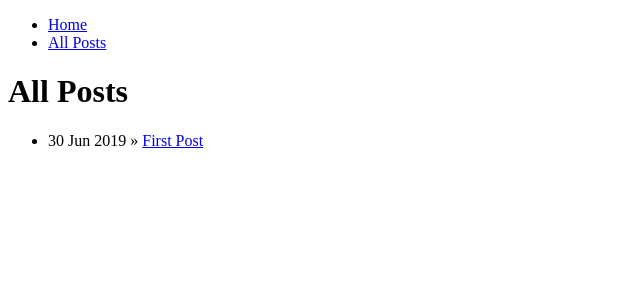
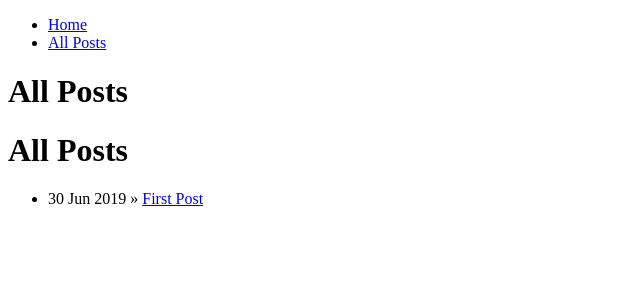
Before and after one commit to overheardonearth/overheardonearth.github.io, a Jekyll site: the page built from all-posts.html, in a window 1280 px wide. Shown: the top 300 px of the page, without its empty margins (0-640 px from the left). Built offline with Jekyll 4.4.1, drawn with Linux system fonts in a browser that asks for light colours.

Commit message:
Update main.html

```diff
--- a/_layouts/main.html
+++ b/_layouts/main.html
@@ -13,6 +13,10 @@
 		</ul>
 		</nav>
 
+		<h1>
+			{{ page.title }}
+		</h1>
+
 			{{ content }}
 
 	</html>
```
Lines whose indentation alone changed are shown as unchanged.
